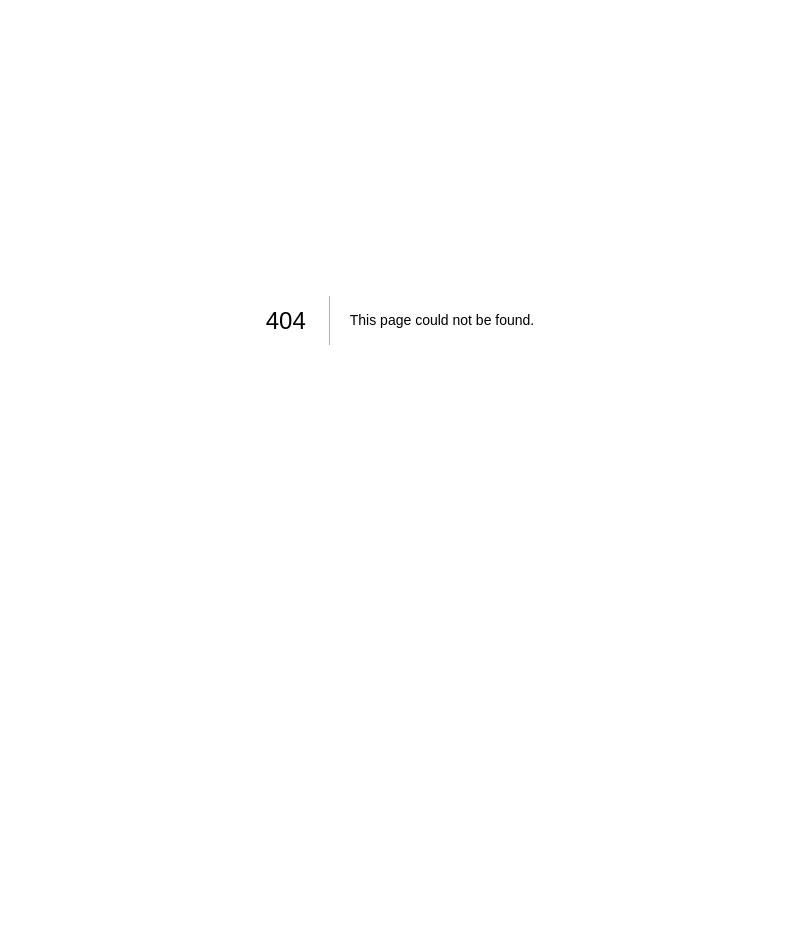
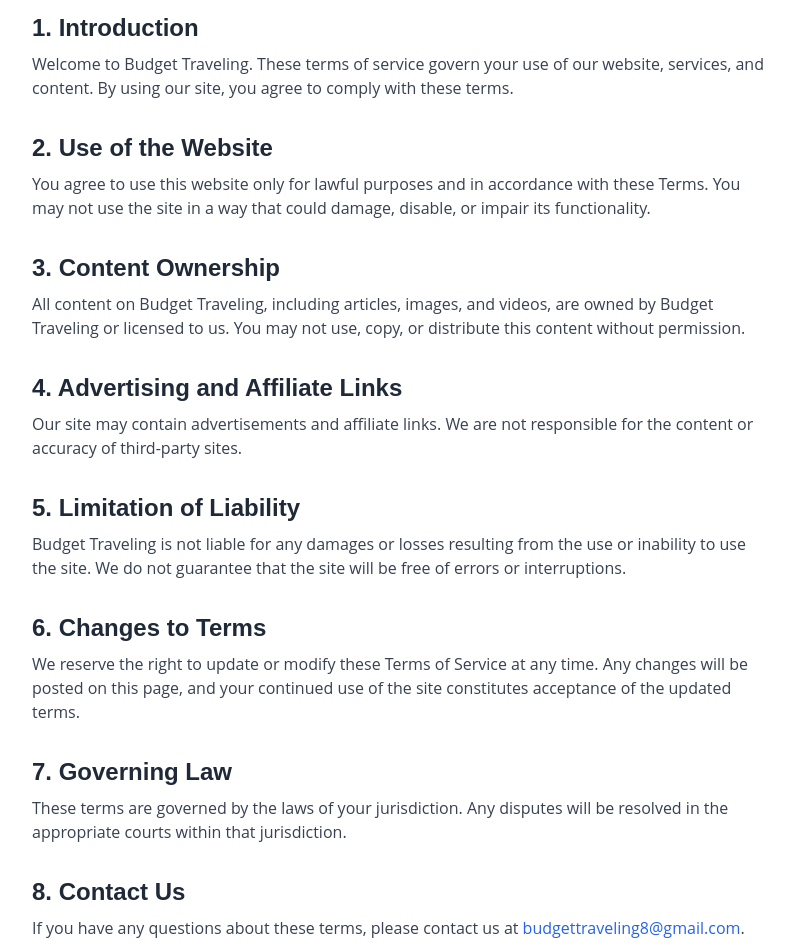
Before and after one commit to DeepralShakya/Budget-Traveling, a Next.js app: page /terms-of-service in a window 1280 px wide. Before the commit this address had no page. Shown: the part 80-1032 px from the top of the page, without its empty margins (240-1034 px from the left). Before the commit the page ends 800 px from the top, so only its background shows below. Built offline with nearby package versions, Linux system fonts and the light colour scheme.

Commit message:
Terms of Service Added

```diff
--- /dev/null
+++ b/app/contact/page.jsx
@@ -0,0 +1,27 @@
+const Page = () => {
+  return (
+    <div className="container mx-auto p-6 md:p-12 max-w-2xl">
+      <h1 className="text-4xl font-extrabold text-center text-gray-800 mb-6">Contact Us</h1>
+      <p className="text-lg text-gray-600 text-center mb-4">
+        We would love to hear from you! Feel free to reach out with any questions or feedback.
+      </p>
+
+      <div className="bg-white p-6 rounded-lg shadow-lg">
+        <h2 className="text-2xl font-semibold text-gray-800 mb-4">Get in Touch</h2>
+        <p className="text-lg text-gray-700 mb-4">You can reach us at:</p>
+        <p className="text-lg text-blue-500 hover:underline">
+          <a href="mailto:budgettraveling8@gmail.com">budgettraveling8@gmail.com</a>
+        </p>
+        <p className="mt-6 text-lg text-gray-700">
+          If you have any questions or need assistance, drop us a message, and we'll get back to you as soon as possible!
+        </p>
+      </div>
+
+      <div className="mt-8 text-center">
+        <p className="text-gray-500 text-sm">© 2024 budget-traveling. All Rights Reserved.</p>
+      </div>
+    </div>
+  );
+};
+
+export default Page;
--- /dev/null
+++ b/app/terms-of-service/page.jsx
@@ -0,0 +1,77 @@
+import Head from 'next/head';
+
+export default function page() {
+    return (
+        <>
+          <Head>
+            <title>Terms of Service - Budget Traveling</title>
+            <meta name="description" content="Terms of service for Budget Traveling website." />
+            <meta name="robots" content="noindex, follow" />
+          </Head>
+
+          <main className="max-w-3xl mx-auto px-4 py-8">
+            <h1 className="text-3xl font-semibold text-center mb-6">Terms of Service</h1>
+
+            <section className="mb-8">
+              <h2 className="text-2xl font-semibold text-gray-800">1. Introduction</h2>
+              <p className="mt-2 text-gray-700">
+                Welcome to Budget Traveling. These terms of service govern your use of our website, services, and content. By using our site, you agree to comply with these terms.
+              </p>
+            </section>
+
+            <section className="mb-8">
+              <h2 className="text-2xl font-semibold text-gray-800">2. Use of the Website</h2>
+              <p className="mt-2 text-gray-700">
+                You agree to use this website only for lawful purposes and in accordance with these Terms. You may not use the site in a way that could damage, disable, or impair its functionality.
+              </p>
+            </section>
+
+            <section className="mb-8">
+              <h2 className="text-2xl font-semibold text-gray-800">3. Content Ownership</h2>
+              <p className="mt-2 text-gray-700">
+                All content on Budget Traveling, including articles, images, and videos, are owned by Budget Traveling or licensed to us. You may not use, copy, or distribute this content without permission.
+              </p>
+            </section>
+
+            <section className="mb-8">
+              <h2 className="text-2xl font-semibold text-gray-800">4. Advertising and Affiliate Links</h2>
+              <p className="mt-2 text-gray-700">
+                Our site may contain advertisements and affiliate links. We are not responsible for the content or accuracy of third-party sites.
+              </p>
+            </section>
+
+            <section className="mb-8">
+              <h2 className="text-2xl font-semibold text-gray-800">5. Limitation of Liability</h2>
+              <p className="mt-2 text-gray-700">
+                Budget Traveling is not liable for any damages or losses resulting from the use or inability to use the site. We do not guarantee that the site will be free of errors or interruptions.
+              </p>
+            </section>
+
+            <section className="mb-8">
+              <h2 className="text-2xl font-semibold text-gray-800">6. Changes to Terms</h2>
+              <p className="mt-2 text-gray-700">
+                We reserve the right to update or modify these Terms of Service at any time. Any changes will be posted on this page, and your continued use of the site constitutes acceptance of the updated terms.
+              </p>
+            </section>
+
+            <section className="mb-8">
+              <h2 className="text-2xl font-semibold text-gray-800">7. Governing Law</h2>
+              <p className="mt-2 text-gray-700">
+                These terms are governed by the laws of your jurisdiction. Any disputes will be resolved in the appropriate courts within that jurisdiction.
+              </p>
+            </section>
+
+            <section className="mb-8">
+              <h2 className="text-2xl font-semibold text-gray-800">8. Contact Us</h2>
+              <p className="mt-2 text-gray-700">
+                If you have any questions about these terms, please contact us at <a href="mailto:budgettraveling8@gmail.com" className="text-blue-600 hover:underline">budgettraveling8@gmail.com</a>.
+              </p>
+            </section>
+
+            <footer className="mt-12 text-center text-gray-600">
+              <p>&copy; 2024 Budget Traveling. All rights reserved.</p>
+            </footer>
+          </main>
+        </>
+      );
+}
--- a/components/Footer.jsx
+++ b/components/Footer.jsx
@@ -6,7 +6,9 @@
       <div>
         <a href="/" className="mr-6">Home</a>
         <a href="#sidebar" className="mr-6">Popular Posts</a>
-        <a href="/privacy-policy" className="mr-6">Privacy Policy</a> {/* Added Privacy Policy link */}
+        <a href="/terms-of-service" className="mr-6">Terms of Service</a>
+        <a href="/privacy-policy" className="mr-6">Privacy Policy</a>
+        <a href="/contact" className="mr-6">Contact Us</a>
       </div>
       <p className="mt-4">© 2024 budget-traveling. All Rights Reserved.</p>
     </footer>
```
